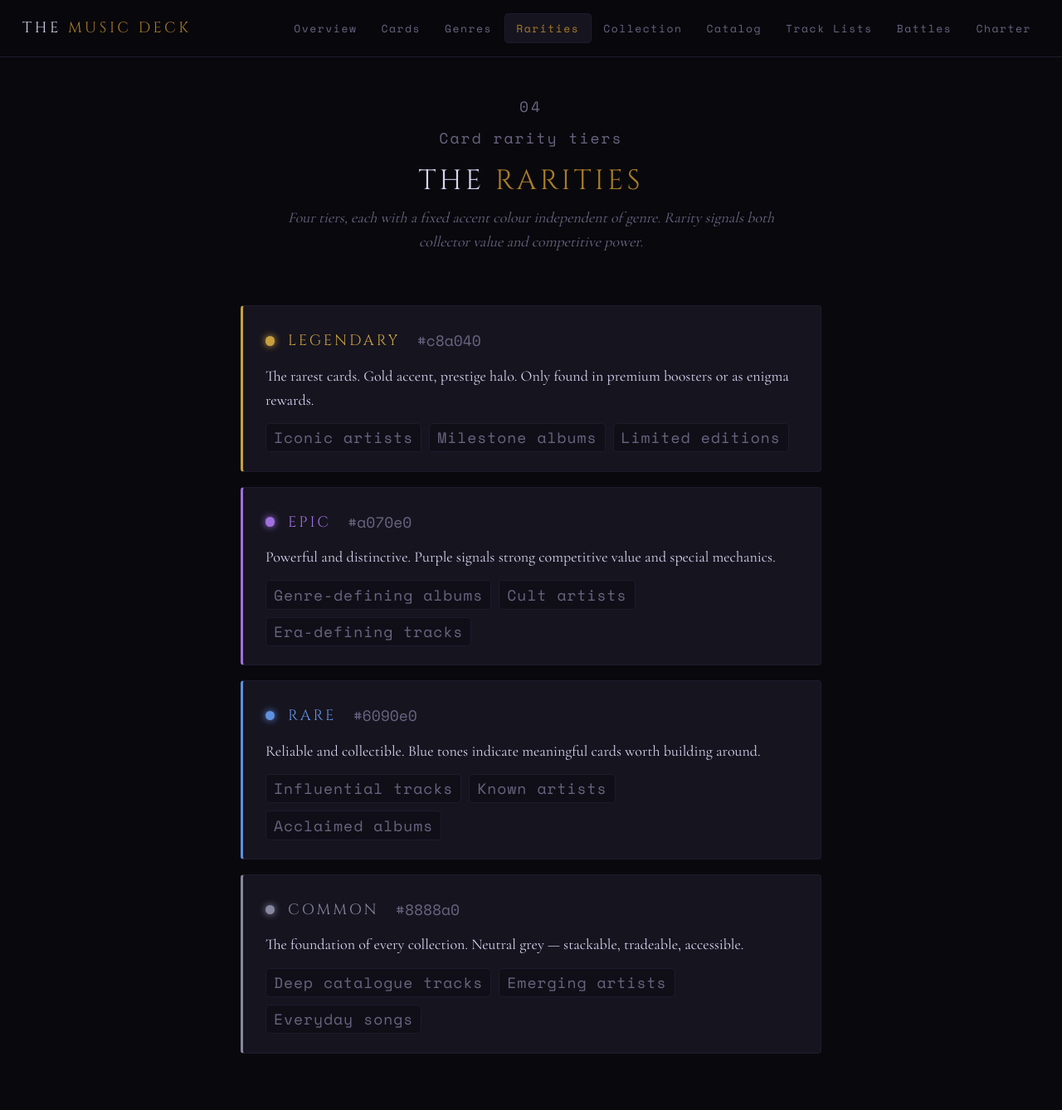
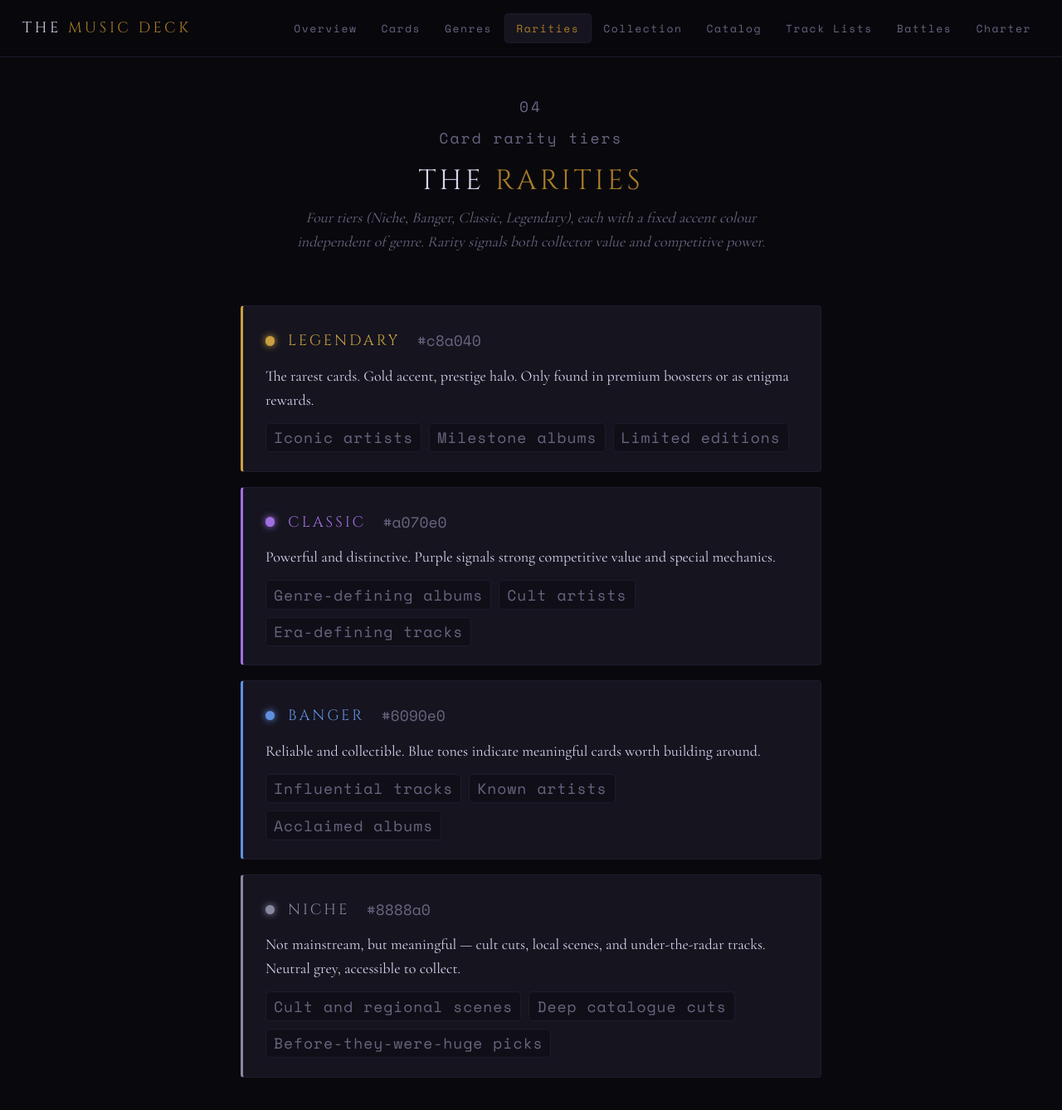
Before and after one commit to BehindTheMusicTree/the-music-deck-assets, a Next.js app: page /rarities in a window 1280 px wide. Shown: the top 1338 px of the page at 83% size. Before the commit the page ends 1315 px from the top, so only its background shows below. Built offline with nearby package versions, Linux system fonts and the light colour scheme.

Commit message:
refactor: update rarity labels and descriptions in CardsPage, RaritiesPage, and Card component for improved clarity and consistency

```diff
--- a/app/cards/page.tsx
+++ b/app/cards/page.tsx
@@ -237,7 +237,7 @@ const RARITY_LABEL: Record<"Legendary" | "Epic" | "Rare" | "Common", string> = {
   Legendary: "Legendary",
   Epic: "Classic",
   Rare: "Banger",
-  Common: "Gem",
+  Common: "Niche",
 };
 
 export default function CardsPage() {
@@ -590,17 +590,27 @@ export default function CardsPage() {
         {/* Rarity variants */}
         <div id="rarities" className="w-full max-w-[1100px] mb-14">
           <div className="font-mono tracking-[2px] text-muted uppercase mb-5">
-            Rarity Variants — Small Size
+            Rarity Variants
           </div>
-          <div className="flex flex-wrap gap-4 items-end">
-            {(["Legendary", "Epic", "Rare", "Common"] as const).map(
+          <div className="mt-5 grid grid-cols-1 sm:grid-cols-2 gap-4">
+            {(["Common", "Rare", "Epic", "Legendary"] as const).map(
               (rarity) => (
                 <div key={rarity} className="flex flex-col items-center gap-2">
-                  <Card
-                    card={{ ...MOCK_CARDS.Rock, rarity }}
-                    theme={APP_GENRE_THEMES.Rock}
-                    small
-                  />
+                  <div
+                    style={{
+                      width: 298,
+                      height: 440,
+                      overflow: "hidden",
+                    }}
+                  >
+                    <div style={{ transform: "scale(2)", transformOrigin: "top left" }}>
+                      <Card
+                        card={{ ...MOCK_CARDS.Rock, rarity }}
+                        theme={APP_GENRE_THEMES.Rock}
+                        small
+                      />
+                    </div>
+                  </div>
                   <div className="font-mono tracking-[1px] text-muted">
                     {RARITY_LABEL[rarity].toUpperCase()}
                   </div>
--- a/app/page.tsx
+++ b/app/page.tsx
@@ -17,7 +17,7 @@ const sections = [
     href: "/rarities",
     index: "03",
     label: "Rarities",
-    desc: "Legendary, Epic, Rare, Common",
+    desc: "Legendary, Classic, Banger, Niche",
   },
   {
     href: "/collection",
--- a/app/rarities/page.tsx
+++ b/app/rarities/page.tsx
@@ -6,22 +6,26 @@ const rarities = [
     examples: ["Iconic artists", "Milestone albums", "Limited editions"],
   },
   {
-    name: "Epic",
+    name: "Classic",
     hex: "#a070e0",
     desc: "Powerful and distinctive. Purple signals strong competitive value and special mechanics.",
     examples: ["Genre-defining albums", "Cult artists", "Era-defining tracks"],
   },
   {
-    name: "Rare",
+    name: "Banger",
     hex: "#6090e0",
     desc: "Reliable and collectible. Blue tones indicate meaningful cards worth building around.",
     examples: ["Influential tracks", "Known artists", "Acclaimed albums"],
   },
   {
-    name: "Common",
+    name: "Niche",
     hex: "#8888a0",
-    desc: "The foundation of every collection. Neutral grey — stackable, tradeable, accessible.",
-    examples: ["Deep catalogue tracks", "Emerging artists", "Everyday songs"],
+    desc: "Not mainstream, but meaningful — cult cuts, local scenes, and under-the-radar tracks. Neutral grey, accessible to collect.",
+    examples: [
+      "Cult and regional scenes",
+      "Deep catalogue cuts",
+      "Before-they-were-huge picks",
+    ],
   },
 ];
 
@@ -36,8 +40,9 @@ export default function RaritiesPage() {
         THE <em className="text-gold not-italic">RARITIES</em>
       </h2>
       <p className="font-garamond italic text-muted max-w-[600px] text-center mb-14">
-        Four tiers, each with a fixed accent colour independent of genre. Rarity
-        signals both collector value and competitive power.
+        Four tiers (Niche, Banger, Classic, Legendary), each with a fixed accent
+        colour independent of genre. Rarity signals both collector value and
+        competitive power.
       </p>
 
       <div className="w-full max-w-[700px] flex flex-col gap-4">
--- a/components/Card.tsx
+++ b/components/Card.tsx
@@ -59,7 +59,7 @@ const RARITY_LABEL: Record<string, string> = {
   Legendary: "Legendary",
   Epic: "Classic",
   Rare: "Banger",
-  Common: "Gem",
+  Common: "Niche",
 };
 
 const RARITY_ICON: Record<string, string> = {
```
